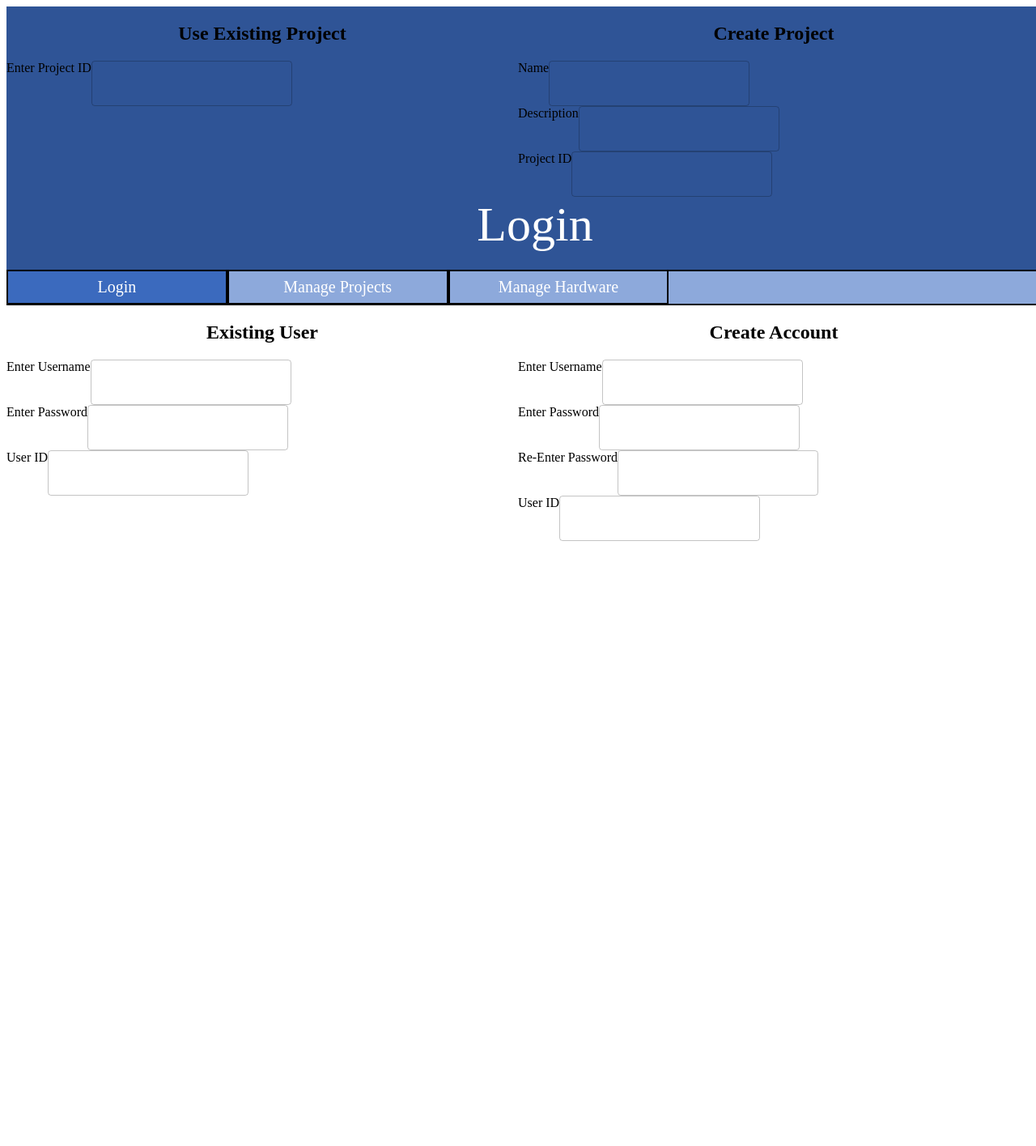
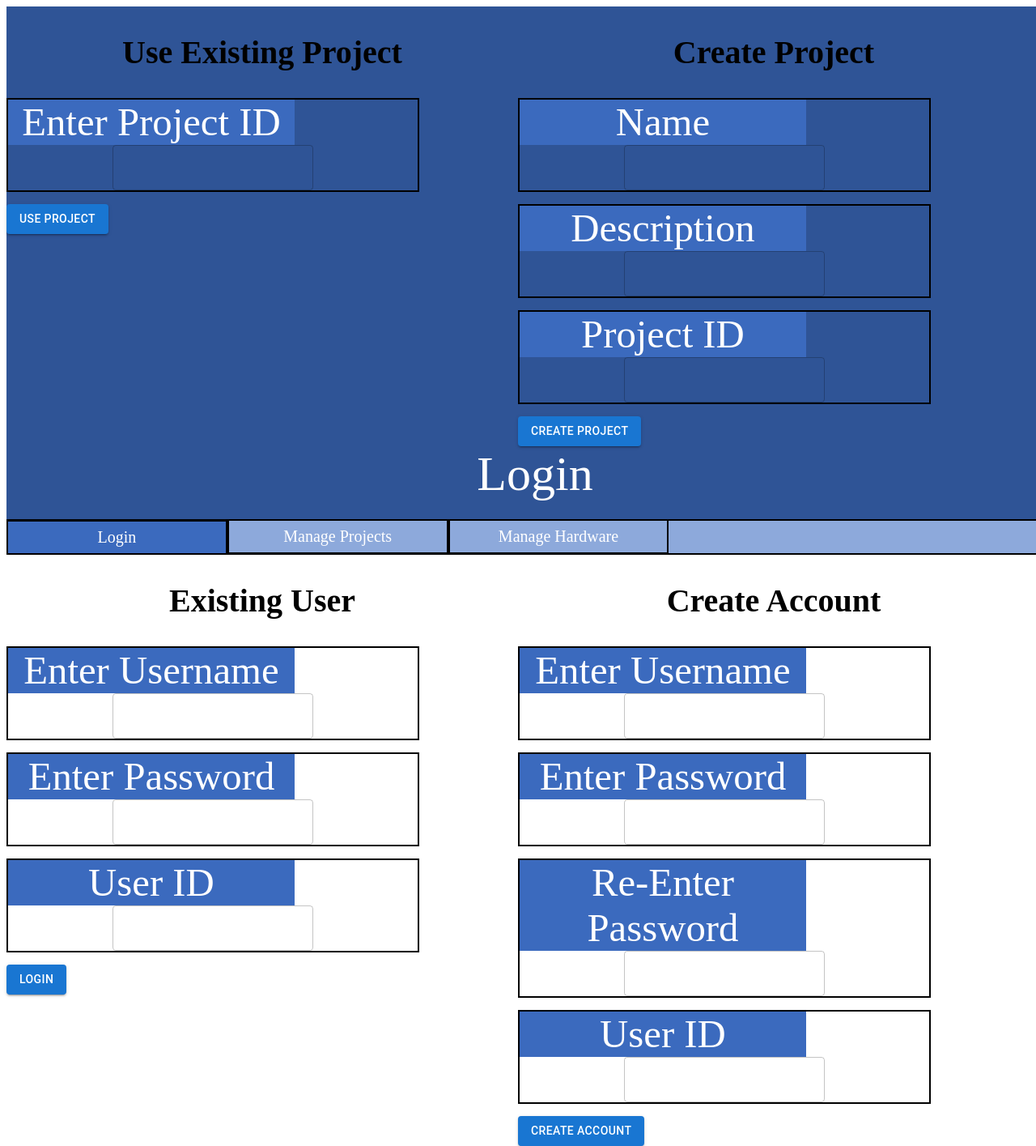
Before and after one commit to sachinnairr/ECE-461L, a React (Create React App) app in the folder frontend/: page /projects in a window 1280 px wide. Shown: the top 1415 px of the page at 81% size. Before the commit the page ends 800 px from the top, so only its background shows below. Built offline with nearby package versions, Linux system fonts and the light colour scheme.

Commit message:
fixed styling, added buttons, made fields accessible

```diff
--- a/frontend/src/components/field.js
+++ b/frontend/src/components/field.js
@@ -4,7 +4,7 @@ export default function Field(props){
     return(
         <div className='field'>
             <div className='field-label'>{props.label}</div>
-            <TextField id="outlined-basic" label="" variant="outlined" />
+            <TextField id="outlined-basic" label="" variant="outlined"/>
         </div>
     )
 }
--- a/frontend/src/pages/hardwarePage.js
+++ b/frontend/src/pages/hardwarePage.js
@@ -2,7 +2,6 @@ import React from 'react';
 export default function HardwarePage() {
     return(
         <div>
-        <h2>This is the Hardware Manager</h2>
-    </div>
+        </div>
     );
 }
--- a/frontend/src/pages/loginPage.js
+++ b/frontend/src/pages/loginPage.js
@@ -1,12 +1,58 @@
 import React from 'react';
-import FieldSet from '../components/fieldset';
+import TextField from '@mui/material/TextField';
+import Button from '@mui/material/Button';
 export default function LoginPage() {
-    const existing = ["Enter Username", "Enter Password", "User ID"]
-    const create = ["Enter Username", "Enter Password", "Re-Enter Password", "User ID"]
+    const [existingUsername, setExistingUsername] = React.useState("");
+    const [existingPassword, setExistingPassword] = React.useState("");
+    const [existingId, setExistingId] = React.useState("");
+    const [newUsername, setNewUsername] = React.useState("");
+    const [newPassword, setNewPassword] = React.useState("");
+    const [newId, setNewId] = React.useState("");
+
+    function login(username, password, id){
+        //TODO
+    }
+    function createAccount(username, password, id){
+        //TODO
+    }
     return(
         <div>
-           <FieldSet title={"Existing User"} fields={existing} button={"Login"}></FieldSet>
-           <FieldSet title={"Create Account"} fields={create} button={"Create Account"}></FieldSet>
+            <div className="field-set">
+            <h2 className="field-set-title">Existing User</h2>
+                <div className='field'>
+                    <div className='field-label'>Enter Username</div>
+                 <TextField id="outlined-basic" label="" variant="outlined" value={existingUsername} onChange={(event) => setExistingUsername(event.target.value)}/>
+                </div>
+                <div className='field'>
+                    <div className='field-label'>{"Enter Password"}</div>
+                    <TextField id="outlined-basic" label="" variant="outlined" value={existingPassword} onChange={(event) => setExistingPassword(event.target.value)}/>
+                </div>
+                <div className='field'>
+                    <div className='field-label'>{"User ID"}</div>
+                     <TextField id="outlined-basic" label="" variant="outlined" value={existingId} onChange={(event) => setExistingId(event.target.value)}/>
+                </div>
+                <div><Button variant="contained" onClick={(event) => login(existingUsername, existingPassword, existingId)}>Login</Button></div>
+            </div>
+           <div className="field-set">
+            <h2 className="field-set-title">Create Account</h2>
+            <div className='field'>
+                    <div className='field-label'>{"Enter Username"}</div>
+                    <TextField id="outlined-basic" label="" variant="outlined" value={newUsername} onChange={(event) => setNewUsername(event.target.value)}/>
+                </div>
+                <div className='field'>
+                    <div className='field-label'>{"Enter Password"}</div>
+                    <TextField id="outlined-basic" label="" variant="outlined" value={newPassword} onChange={(event) => setNewPassword(event.target.value)}/>
+                </div>
+                <div className='field'>
+                    <div className='field-label'>{"Re-Enter Password"}</div>
+                    <TextField id="outlined-basic" label="" variant="outlined"/>
+                </div>
+                <div className='field'>
+                    <div className='field-label'>{"User ID"}</div>
+                     <TextField id="outlined-basic" label="" variant="outlined" value={newId} onChange={(event) => setNewId(event.target.value)}/>
+                </div>
+                <div><Button variant="contained" onClick={(event) => createAccount(newUsername, newPassword, newId)}>Create Account</Button></div>
+            </div>
         </div>
 
     );
--- a/frontend/src/pages/projectsPage.js
+++ b/frontend/src/pages/projectsPage.js
@@ -1,12 +1,44 @@
 import React from 'react';
-import FieldSet from '../components/fieldset';
+import TextField from '@mui/material/TextField';
+import Button from '@mui/material/Button';
 export default function ProjectsPage() {
-    const existing = ["Enter Project ID"]
-    const create = ["Name", "Description", "Project ID"]
+    const [existingId, setExistingId] = React.useState("");
+    const [newName, setNewName] = React.useState("");
+    const [newDescription, setNewDescription] = React.useState("");
+    const [newId, setNewId] = React.useState("");
+    function existingProject(id){
+        //TODO
+    }
+    function createProject(name, description, id){
+        //TODO
+    }
     return(
         <div>
-           <FieldSet title={"Use Existing Project"} fields={existing} button={"Use Project"}></FieldSet>
-           <FieldSet title={"Create Project"} fields={create} button={"Create Project"}></FieldSet>
+            <div className="field-set">
+                <h2 className="field-set-title">{"Use Existing Project"}</h2>
+                <div className='field'>
+                    <div className='field-label'>{"Enter Project ID"}</div>
+                    <TextField id="outlined-basic" label="" variant="outlined" value={existingId} onChange={(event) => setExistingId(event.target.value)}/>
+                </div>
+                <div><Button variant="contained" onClick={(event) => existingProject(existingId)}>Use Project</Button></div>
+            </div>
+
+            <div className="field-set">
+                <h2 className="field-set-title">{"Create Project"}</h2>
+                <div className='field'>
+                    <div className='field-label'>{"Name"}</div>
+                    <TextField id="outlined-basic" label="" variant="outlined" value={newName} onChange={(event) => setNewName(event.target.value)}/>
+                </div>
+                <div className='field'>
+                    <div className='field-label'>{"Description"}</div>
+                    <TextField id="outlined-basic" label="" variant="outlined" value={newDescription} onChange={(event) => setNewDescription(event.target.value)}/>
+                </div>
+                <div className='field'>
+                    <div className='field-label'>{"Project ID"}</div>
+                    <TextField id="outlined-basic" label="" variant="outlined" value={newId} onChange={(event) => setNewId(event.target.value)}/>
+                </div>
+                <div><Button variant="contained" onClick={(event) => createProject(newName, newDescription, newId)}>Create Project</Button></div>
+            </div>
         </div>
     );
 }
--- a/frontend/src/styles.css
+++ b/frontend/src/styles.css
@@ -29,17 +29,32 @@
     float: left;
     border: 2px solid black;
     padding: 8px;
-    margin-top: -22px;
+    margin-top: -21px;
     margin-left: -22px;
     margin-right: 22px;
     width: 20%;
     background-color: #3B6ABE;
 }
 .field{
-    width: 100%;
+    width: 80%;
+    border: 2px solid black;
+    color: white;
+    text-align: center;
+    font-size: 20px;
+    margin-bottom: 15px;
 }
 .field-label{
     float: left;
+    font-size: 48.75px;
+    width: 70%;
+    background-color: #3B6ABE;
+}
+.field-input{
+    background-color: #3B6ABE;
+    color: white;
+}
+.field-set-title{
+    font-size: 40px;
 }
 .field-set{
     float: left;
@@ -48,3 +63,6 @@
 .field-set-title{
     text-align: center;
 }
+.input{
+    background-color: white;
+}
```
